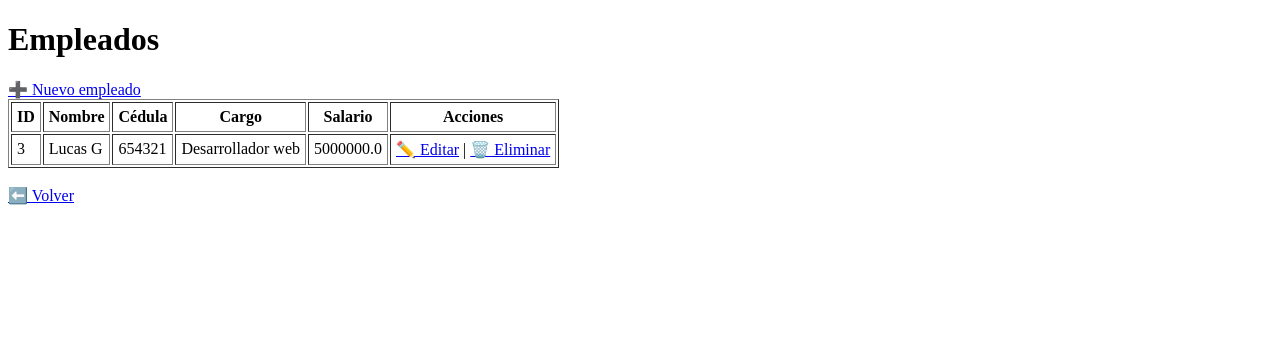
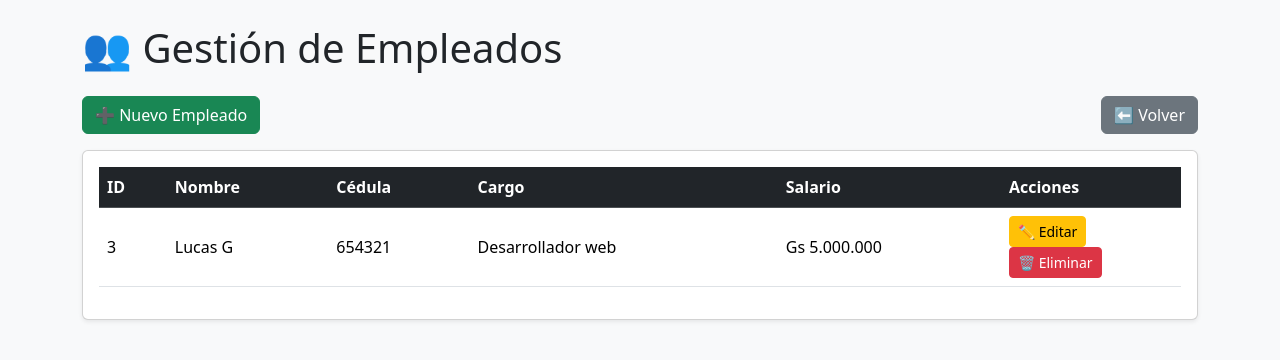
Before and after one commit to RocioPenhaG/IngenieriaSoftware2, a Flask app: page /admin/empleados in a window 1280 px wide. Shown: the top 360 px of the page. Run offline with Flask 3, Linux system fonts and the light colour scheme; a user stored in the database is signed in; data comes from the database, SQL or seed files in the repository; both versions use the stored data as it was after the commit.

Commit message:
Crear empleados style updates

```diff
--- a/templates/admin_empleados.html
+++ b/templates/admin_empleados.html
@@ -1,36 +1,61 @@
 <!DOCTYPE html>
-<html>
+<html lang="es">
 <head>
+    <meta charset="UTF-8">
     <title>Gestión de Empleados</title>
+    <!-- Bootstrap CSS -->
+    <link href="https://cdn.jsdelivr.net/npm/bootstrap@5.3.2/dist/css/bootstrap.min.css" rel="stylesheet">
 </head>
-<body>
-    <h1>Empleados</h1>
-    <a href="{{ url_for('crear_empleado') }}">➕ Nuevo empleado</a>
-    <table border="1" cellpadding="5">
+<body class="bg-light">
+
+<div class="container mt-4">
+    <h1 class="mb-4">👥 Gestión de Empleados</h1>
+
+    <div class="d-flex justify-content-between mb-3">
+        <a href="{{ url_for('crear_empleado') }}" class="btn btn-success">➕ Nuevo Empleado</a>
+        <a href="{{ url_for('admin') }}" class="btn btn-secondary">⬅️ Volver</a>
+    </div>
+
+    <div class="card shadow-sm">
+        <div class="card-body">
+            <table class="table table-hover align-middle">
+                <thead class="table-dark">
                     <tr>
                         <th>ID</th>
                         <th>Nombre</th>
                         <th>Cédula</th>
                         <th>Cargo</th>
                         <th>Salario</th>
-            <th>Acciones</th>
+                        <th style="width: 180px;">Acciones</th>
                     </tr>
+                </thead>
+                <tbody>
                     {% for e in empleados %}
                     <tr>
                         <td>{{ e['id'] }}</td>
                         <td>{{ e['nombre'] }}</td>
                         <td>{{ e['cedula'] }}</td>
                         <td>{{ e['cargo'] }}</td>
-            <td>{{ e['salario_base'] }}</td>
+                        <td>Gs {{ "{:,.0f}".format(e['salario_base']).replace(",", ".") }}</td>
                         <td>
-                <a href="{{ url_for('editar_empleado', id=e['id']) }}">✏️ Editar</a> |
+                            <a href="{{ url_for('editar_empleado', id=e['id']) }}" class="btn btn-warning btn-sm">✏️ Editar</a>
                             <a href="{{ url_for('eliminar_empleado', id=e['id']) }}"
-                   onclick="return confirm('¿Seguro que deseas eliminar este empleado?');">🗑️ Eliminar</a>
+                               onclick="return confirm('¿Seguro que deseas eliminar este empleado?');"
+                               class="btn btn-danger btn-sm">🗑️ Eliminar</a>
                         </td>
                     </tr>
+                    {% else %}
+                    <tr>
+                        <td colspan="6" class="text-center text-muted">⚠️ No hay empleados registrados.</td>
+                    </tr>
                     {% endfor %}
+                </tbody>
             </table>
-    <br>
-    <a href="{{ url_for('admin') }}">⬅️ Volver</a>
+        </div>
+    </div>
+</div>
+
+<!-- Bootstrap JS -->
+<script src="https://cdn.jsdelivr.net/npm/bootstrap@5.3.2/dist/js/bootstrap.bundle.min.js"></script>
 </body>
 </html>
```
Also changed, not shown: usuarios.db. Lines whose indentation alone changed are shown as unchanged.
